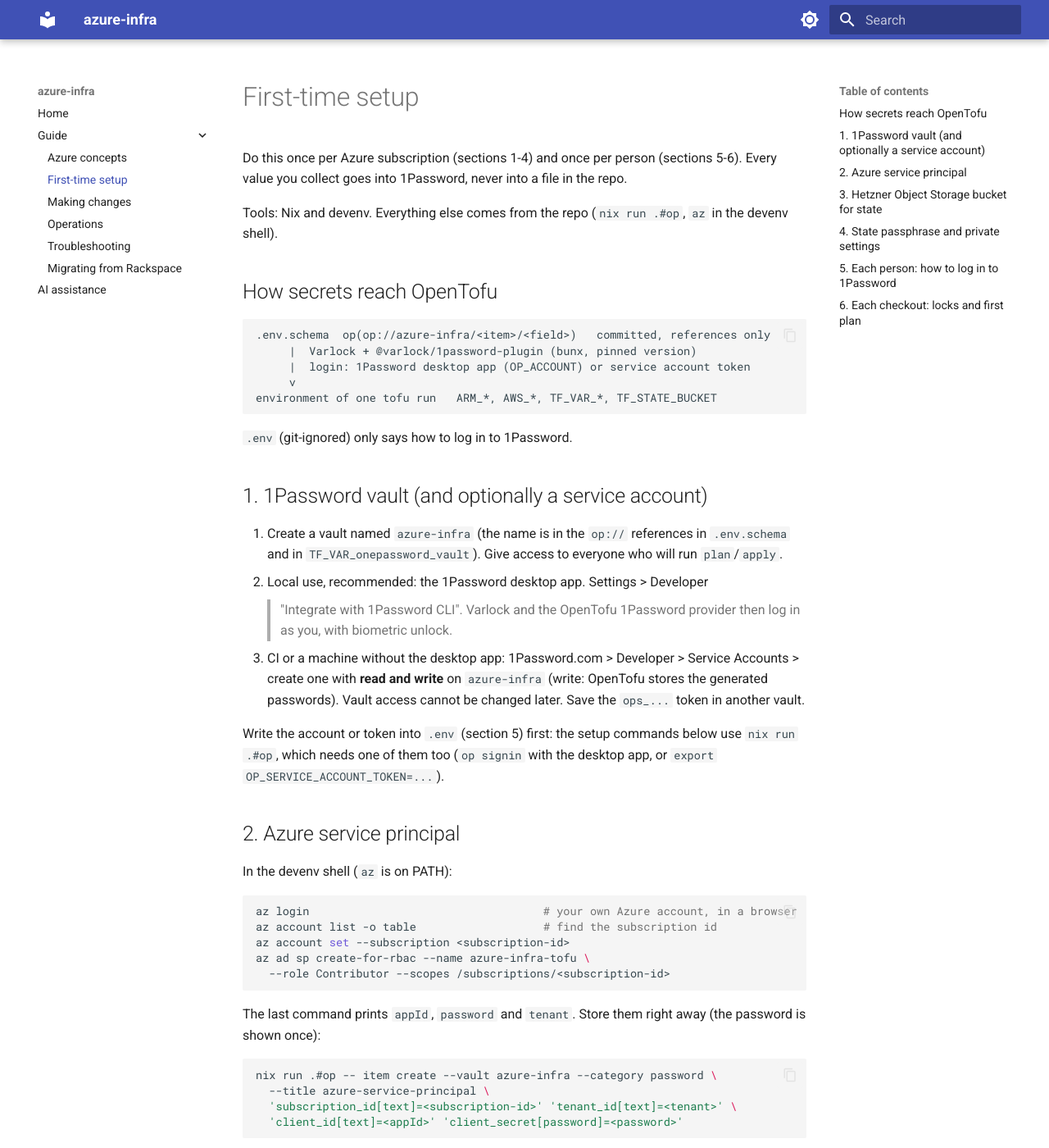
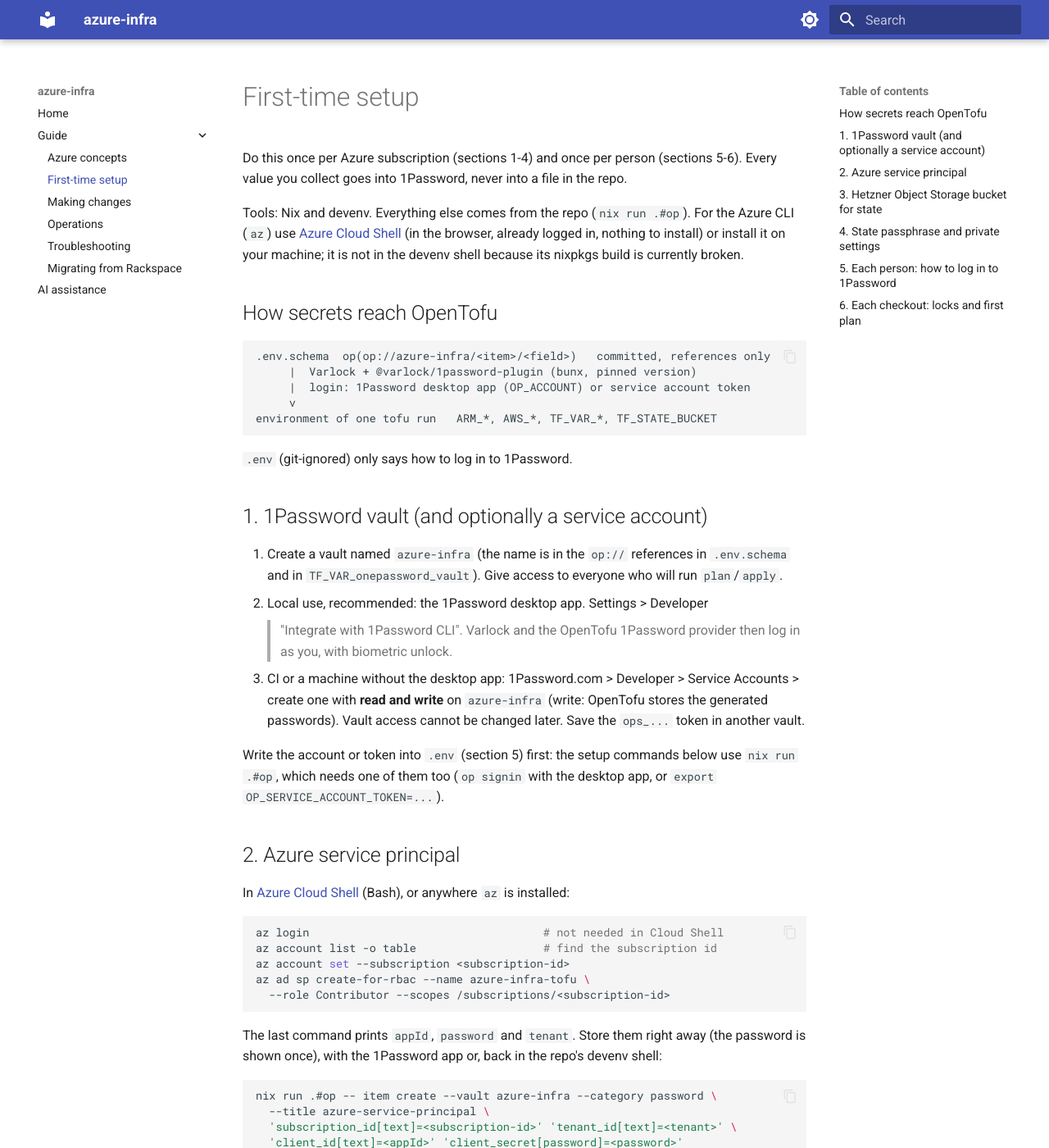
Before and after one commit to external-systems/azure-infra, an MkDocs documentation site: the page built from documentation/docs/guide/first-time-setup.md, in a window 1280 px wide and 1400 px high. Shown: the whole window at 82% size. Built offline with MkDocs 1.6.1 and Material for MkDocs 9.7.7, drawn with Linux system fonts in a browser that asks for light colours.

Commit message:
Drop azure-cli from the devenv shell
Its nixpkgs build is broken at the locked rev (python fabric is marked
broken), which made `devenv shell` fail to evaluate. The setup guide now
uses Azure Cloud Shell or a local az install.

Co-Authored-By: Claude Opus 5.5 <noreply@anthropic.com>
Claude-Session: https://claude.ai/code/session_01E5NrkeqUg8YV7WzenVUkDb

````diff
--- a/documentation/docs/guide/first-time-setup.md
+++ b/documentation/docs/guide/first-time-setup.md
@@ -5,7 +5,10 @@ Do this once per Azure subscription (sections 1-4) and once per person
 file in the repo.
 
 Tools: Nix and devenv. Everything else comes from the repo
-(`nix run .#op`, `az` in the devenv shell).
+(`nix run .#op`). For the Azure CLI (`az`) use
+[Azure Cloud Shell](https://shell.azure.com) (in the browser, already
+logged in, nothing to install) or install it on your machine; it is not in
+the devenv shell because its nixpkgs build is currently broken.
 
 ## How secrets reach OpenTofu
 
@@ -38,10 +41,11 @@ commands below use `nix run .#op`, which needs one of them too
 
 ## 2. Azure service principal
 
-In the devenv shell (`az` is on PATH):
+In [Azure Cloud Shell](https://shell.azure.com) (Bash), or anywhere `az`
+is installed:
 
 ```sh
-az login                                   # your own Azure account, in a browser
+az login                                   # not needed in Cloud Shell
 az account list -o table                   # find the subscription id
 az account set --subscription <subscription-id>
 az ad sp create-for-rbac --name azure-infra-tofu \
@@ -49,7 +53,8 @@ az ad sp create-for-rbac --name azure-infra-tofu \
 ```
 
 The last command prints `appId`, `password` and `tenant`. Store them right
-away (the password is shown once):
+away (the password is shown once), with the 1Password app or, back in the
+repo's devenv shell:
 
 ```sh
 nix run .#op -- item create --vault azure-infra --category password \
````
Also changed, not shown: 1 other file.
